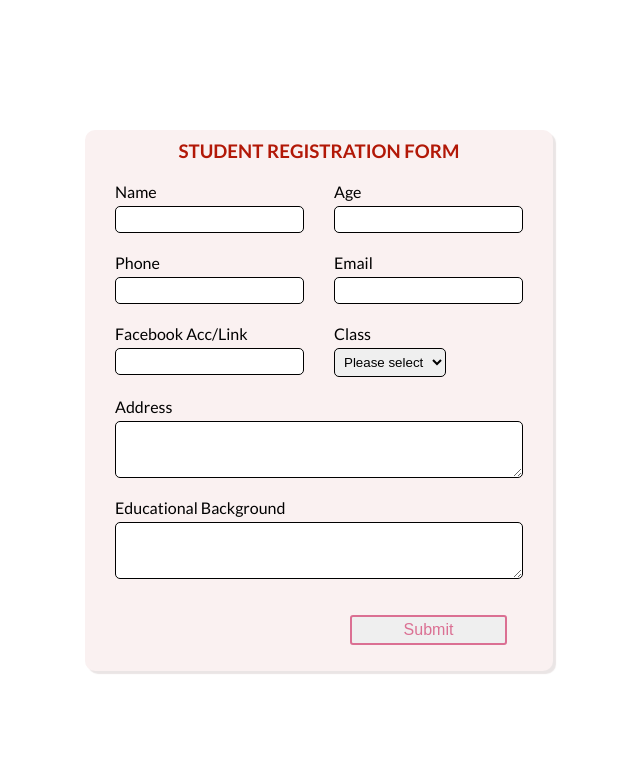
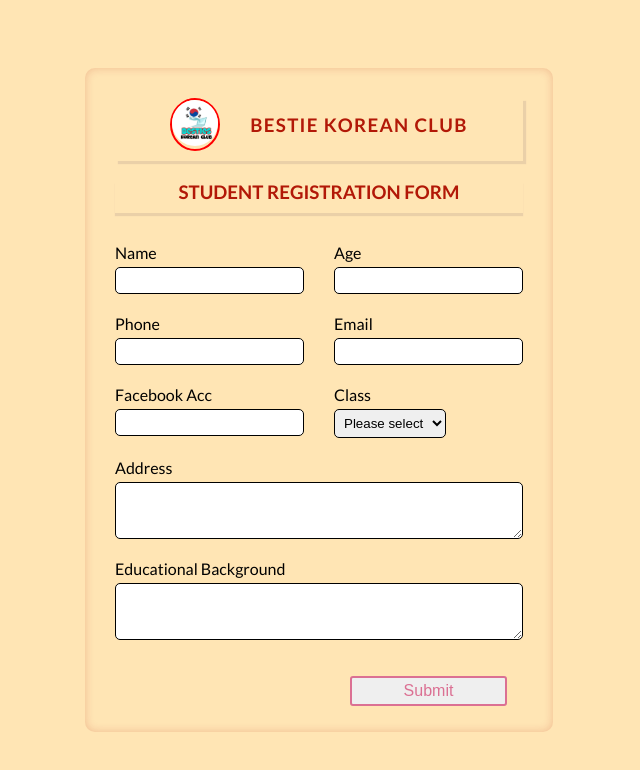
Before and after one commit to NHWai/Class-Registraion, a React (Create React App) app: page / in a window 1280 px wide. Shown: the top 770 px of the page, without its empty margins (321-961 px from the left). Built offline with nearby package versions, Linux system fonts and the light colour scheme.

Commit message:
logo and styling added

```diff
--- a/src/App.js
+++ b/src/App.js
@@ -12,10 +12,11 @@ function App() {
 }
 
 const Container = styled.div`
-  height: 100vh;
+  min-height: 100vh;
   padding: 10px;
   display: grid;
   place-items: center;
+  background-color: #ffe5b4;
 `;
 
 export default App;
--- a/src/components/RegForm.js
+++ b/src/components/RegForm.js
@@ -1,6 +1,7 @@
 import { useState } from "react";
 import styled from "styled-components";
 import axios from "axios";
+import bestie from "../assests/bestie.jpg";
 
 const RegForm = () => {
   const [formData, setFormData] = useState({
@@ -70,6 +71,13 @@ const RegForm = () => {
 
   return (
     <FormContainer>
+      <SubHeader>
+        <Logo>
+          <img src={bestie} />
+        </Logo>
+        <h3>Bestie Korean Club</h3>
+      </SubHeader>
+
       <Header>Student Registration Form</Header>
 
       <Form onSubmit={handleSubmit}>
@@ -121,10 +129,10 @@ const RegForm = () => {
           />
         </Field>
         <Field>
-          <Label htmlFor="fb">Facebook Acc/Link</Label>
+          <Label htmlFor="fb">Facebook Acc</Label>
           <Input
             name="fb"
-            type="url"
+            type="text"
             id="fb"
             autoComplete="off"
             onChange={handleChange}
@@ -179,15 +187,44 @@ const FormContainer = styled.div`
   max-width: 600px;
   padding: 10px 30px;
   border-radius: 10px;
-  box-shadow: 3px 3px 1px rgba(152, 125, 123, 0.2);
-  background-color: #faf1f1;
+  box-shadow: inset 0 0 10px rgba(178, 24, 7, 0.2);
 `;
 
 const Header = styled.h3`
   text-align: center;
-  margin-bottom: 20px;
+  margin-bottom: 30px;
   text-transform: uppercase;
   color: rgba(178, 24, 7);
+  padding-bottom: 10px;
+  box-shadow: 0 3px 1px rgba(152, 125, 123, 0.2);
+`;
+
+const SubHeader = styled.div`
+  display: flex;
+  align-items: center;
+  justify-content: center;
+  gap: 30px;
+  padding-bottom: 10px;
+  margin: 20px 0;
+  box-shadow: 3px 3px 1px rgba(152, 125, 123, 0.2);
+
+  && h3 {
+    text-transform: uppercase;
+    color: rgba(178, 24, 7);
+    letter-spacing: 1.3px;
+  }
+`;
+
+const Logo = styled.div`
+  width: 50px;
+  heigth: 50px;
+  border-radius: 50%;
+  border: 2px solid red;
+  && img {
+    width: 100%;
+    height: 100%;
+    border-radius: 50%;
+  }
 `;
 
 const Form = styled.form`
```
